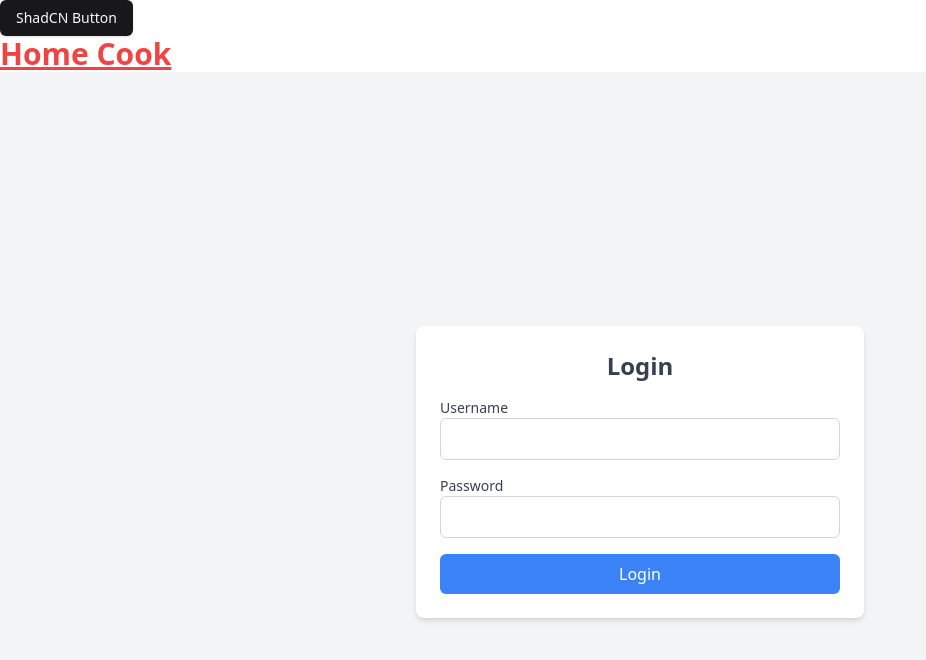
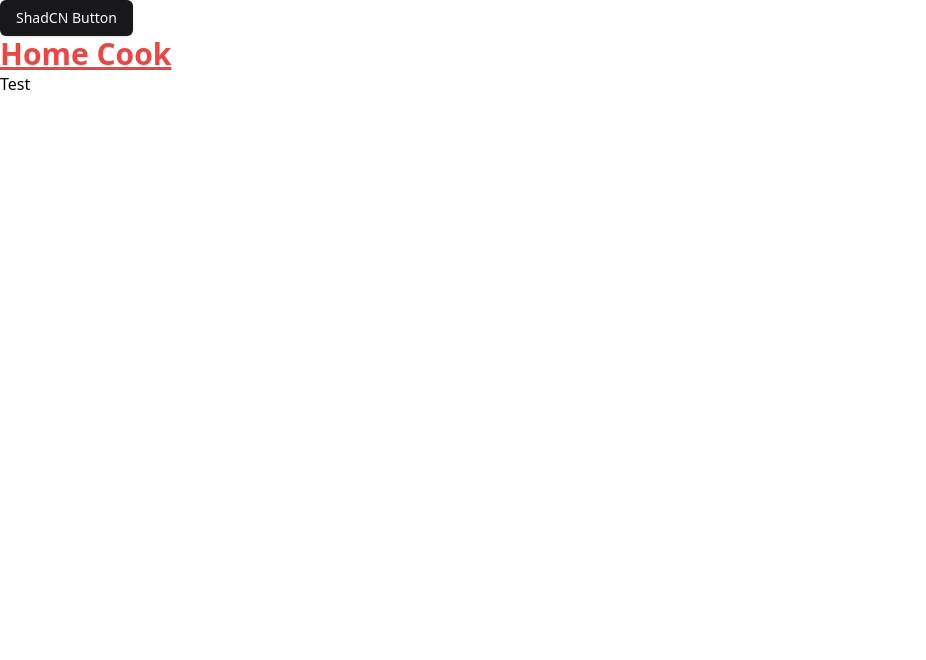
Before and after one commit to sohailshams/homeCookFe, a React (Vite) app: page /test in a window 1280 px wide. Shown: the top 660 px of the page, without its empty margins (0-926 px from the left). Built offline with nearby package versions, Linux system fonts and the light colour scheme.

Commit message:
Added react-router-dom and Test component.

```diff
--- a/src/App.tsx
+++ b/src/App.tsx
@@ -1,13 +1,18 @@
 import "./App.css";
+import Test from "./components/Test";
 import { Button } from "./components/ui/button";
 import Login from "./components/ui/Login";
+import { Routes, Route } from "react-router-dom";
 
 function App() {
   return (
     <>
       <Button>ShadCN Button</Button>
       <p className="text-3xl font-bold underline text-red-500">Home Cook</p>
-      <Login />
+      <Routes>
+        <Route path="/" element={<Login />} />
+        <Route path="/test" element={<Test />} />
+      </Routes>
     </>
   );
 }
--- /dev/null
+++ b/src/components/Test.tsx
@@ -0,0 +1,37 @@
+import { useAuth } from "@/contexts/AuthContext";
+import axios from "axios";
+import { useEffect, useState } from "react";
+axios.defaults.withCredentials = true;
+function Test() {
+  const { token } = useAuth();
+  const [food, setFood] = useState();
+  console.log("food", food);
+  const clickHandler = () => {
+    const headers = { credentials: "include" };
+    const parameters = { useCookies: true };
+
+    axios
+      .get("https://localhost:7145/api/food", {
+        headers: headers,
+        params: parameters,
+
+        // headers: {
+        //   // Authorization: `Bearer ${token}`, // Pass the token
+        // },
+        // withCredentials: true, // Ensure cookies are sent
+      })
+      .then((response) => {
+        console.log("data", response);
+        setFood(response.data);
+      })
+      .catch((error) => {
+        console.error("Error fetching foods:", error);
+      });
+  };
+
+  if (token) {
+    console.log("User is authenticated", token);
+  }
+  return <button onClick={clickHandler}>Test</button>;
+}
+export default Test;
```
